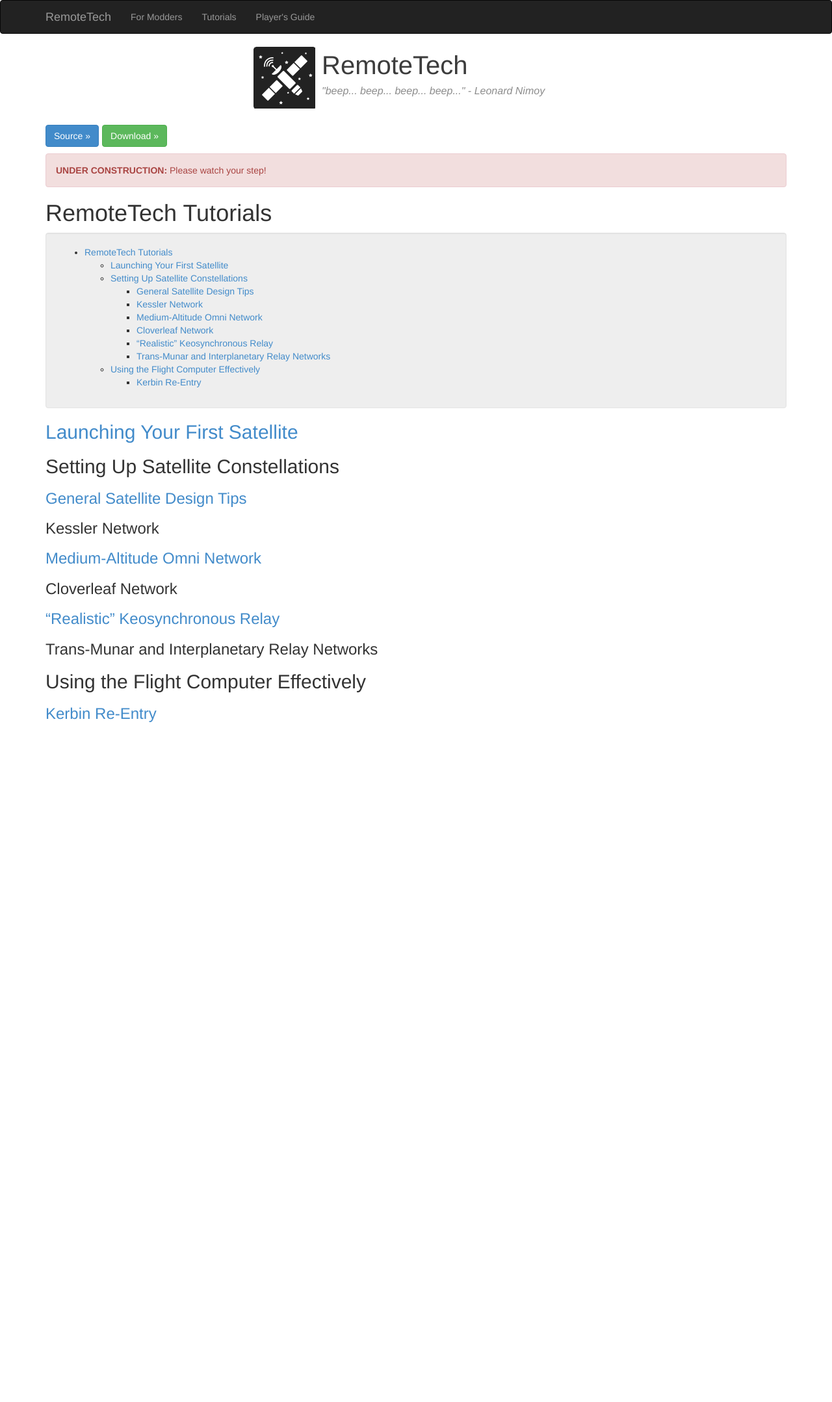
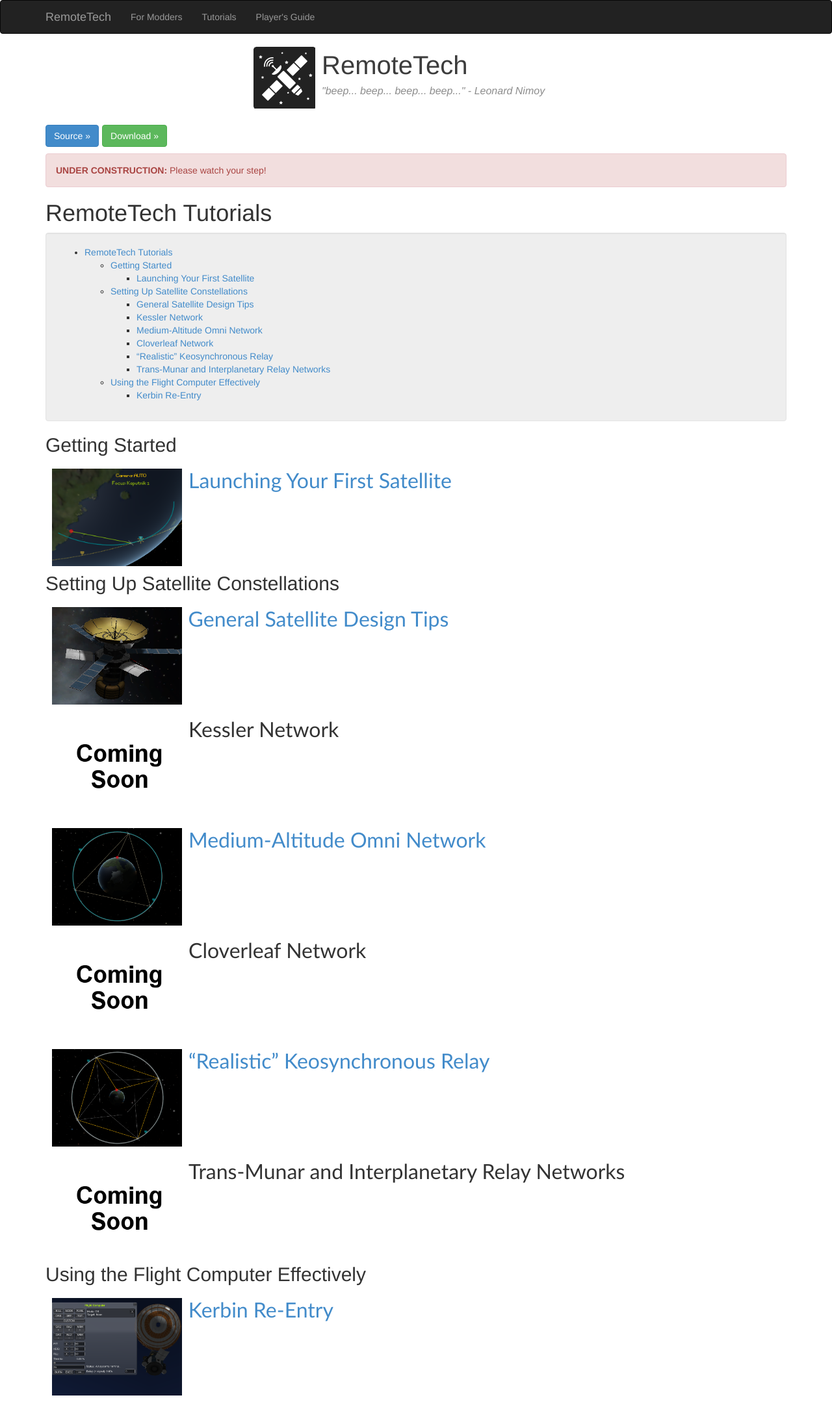
Before and after one commit to RemoteTechnologiesGroup/RemoteTech, a Jekyll site: the page built from tutorials/index.md, in a window 1280 px wide. Shown: the whole page at 65% size. Built offline with Jekyll 4.4.1, drawn with Linux system fonts in a browser that asks for light colours; nearby versions of some CDN libraries; before the commit the page ends 1121 px from its top, so only the background shows below that.

Commit message:
Made tutorials prettier.

```diff
--- /dev/null
+++ b/stylesheets/tutorials.css
@@ -0,0 +1,37 @@
+/** Custom CSS for tutorial index
+ * @file tutorials.css
+ * @author Starstrider42
+ * @date Created June 18, 2014
+ */
+
+/* Section breaks */
+h2 {
+    clear: both;
+}
+
+/* Images next to each tutorial */
+img, :not(p)+h3:before {
+    max-height: 150px;
+    float: left;
+    clear: left;
+    margin: 10px;
+}
+
+h3 {
+    float: left;
+    font-family: "Trebuchet MS", Arial, Helvetica, sans-serif;
+    font-size: 32px;
+    margin-top: 10px;
+    margin-bottom: 0px;
+}
+
+/* Default images */
+:not(p)+h3 {
+	clear: both;
+}
+:not(p)+h3:before {
+    content: url(../tutorials/notutorial.png);
+    margin-top: 0px;
+    /* Border for debugging only */
+    /*border: 1px solid black;*/
+}
--- a/tutorials/index.md
+++ b/tutorials/index.md
@@ -13,17 +15,27 @@ navbar: true
 
 {% include toc.html %}
 
-##[Launching Your First Satellite](firstsat/)
+##Getting Started
+
+![](firstsat/ascent_path.png)
+
+###[Launching Your First Satellite](firstsat/)
 
 ##Setting Up Satellite Constellations
+
+![](comsats/thumbnail.png)
 
 ###[General Satellite Design Tips](comsats/)
 
 ###Kessler Network
 
+![](c16network/single_final.png)
+
 ###[Medium-Altitude Omni Network](c16network/)
 
 ###Cloverleaf Network
+
+![](keo/multi_final.png)
 
 ###["Realistic" Keosynchronous Relay](keo/)
 
@@ -31,4 +43,6 @@ navbar: true
 
 ##Using the Flight Computer Effectively
 
+![](reentry/chute.png)
+
 ###[Kerbin Re-Entry](reentry/)
```
Also changed, not shown: other parts of tutorials/index.md (+2 -0 lines), tutorials/comsats/thumbnail.png (added), tutorials/notutorial.png (added).
